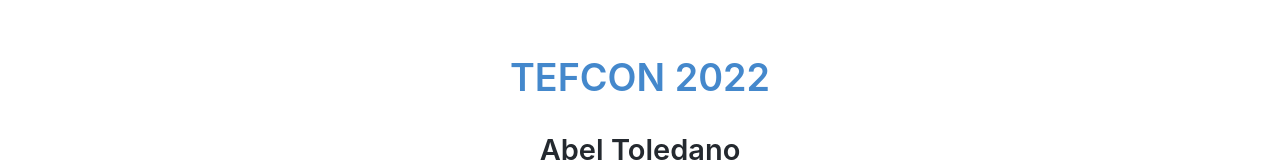
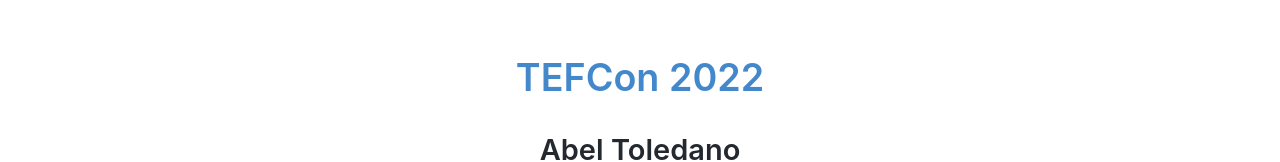
Before and after one commit to atabel/tefcon-2022-web-tooling, a plain HTML site: page index.html in a window 1280 px wide. Shown: the part 303-465 px from the top of the page. Drawn offline with Linux system fonts and the light colour scheme.

Commit message:
Deploying to gh-pages from @ atabel/tefcon-2022-web-tooling@39892db8e568ea3f7f0da12034a18ae316f27154 🚀

```diff
--- a/index.html
+++ b/index.html
@@ -17,7 +17,7 @@
 }
 ;">
 <h1>Web Tooling in CTO</h1>
-<h2><strong>TEFCON 2022</strong></h2>
+<h2><strong>TEFCon 2022</strong></h2>
 <p><strong>Abel Toledano</strong></p>
 <h3>Slides: <a href="http://bit.ly/cto-web-tooling">bit.ly/cto-web-tooling</a></h3>
 </section>
```
